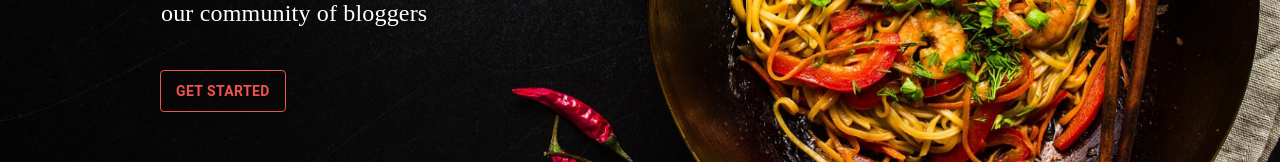
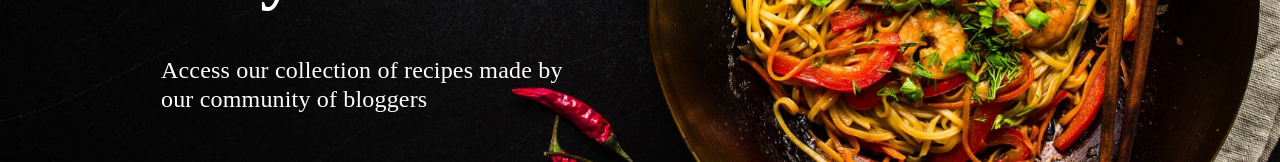
Before and after one commit to Coding-Dojo-Collaborators/OnlyPans-MERN, a React (Create React App) app in the folder client/: page / in a window 1280 px wide. Shown: the part 512-674 px from the top of the page. Built offline with nearby package versions, Linux system fonts and the light colour scheme; no server answers; a web font is replaced by a local one.

Commit message:
Landing page done

```diff
--- a/client/src/components/LandingPage/LandingBody.jsx
+++ b/client/src/components/LandingPage/LandingBody.jsx
@@ -2,7 +2,7 @@
 import * as React from 'react';
 import Typography from '@mui/material/Typography';
 // import RegistrationModal from '../modals/RegistrationModal';
-import { Button } from '@mui/material';
+// import { Button } from '@mui/material';
 
 export default () => {
 
@@ -10,7 +10,8 @@ export default () => {
     color: '#fff',
     fontFamily: 'Playfair Display',
     marginTop: 220,
-    marginLeft: 50
+    marginLeft: 50,
+    width: '500px'
   }
 
   const metaStyle = {
@@ -21,19 +22,19 @@ export default () => {
     width: '420px'
   }
 
-  const buttonStyle = {
-    ':hover': {
-      bgcolor: '#ef5350', // theme.palette.primary.main
-      color: 'white',
-    },
-    color: '#ef5350',
-    fontWeight: 'bold',
-    marginTop: 5,
-    marginLeft: 8,
-    padding: '8px 15px',
-    border: 1,
-    borderColor: '#ef5350'
-  }
+  // const buttonStyle = {
+  //   ':hover': {
+  //     bgcolor: '#ef5350', // theme.palette.primary.main
+  //     color: 'white',
+  //   },
+  //   color: '#ef5350',
+  //   fontWeight: 'bold',
+  //   marginTop: 5,
+  //   marginLeft: 8,
+  //   padding: '8px 15px',
+  //   border: 1,
+  //   borderColor: '#ef5350'
+  // }
 
   return (
     <div style={welcomeStyle} className='ps-5 ms-5'>
@@ -55,11 +56,11 @@ export default () => {
         Access our collection of recipes made by our community of bloggers
       </Typography>
       <div>
-        <Button
+        {/* <Button
           sx={buttonStyle}
         >
           Get Started
-        </Button>
+        </Button> */}
       </div>
     </div>
   );
--- a/client/src/views/Main.jsx
+++ b/client/src/views/Main.jsx
@@ -1,10 +1,13 @@
+/* eslint-disable import/no-anonymous-default-export */
 import axios from 'axios';
 import React, { useState, useEffect } from 'react';
+import { useHistory } from 'react-router-dom';
 import RecipeList from '../components/RecipeBlog/RecipeList';
-import { useHistory } from 'react-router-dom';
-const Main = () => {
-    const history = useHistory();
-    const [user, setUser] = useState('')
+
+export default () => {
+  const [user, setUser] = useState("");
+  const history = useHistory();
+
   useEffect(() => {
     axios.get("http://localhost:8000/api/users/getloggedinuser", { withCredentials: true })
       .then(res => {
@@ -14,12 +17,11 @@ const Main = () => {
         console.log("noUser logged in")
         history.push('/')
       })
-  }, []);
+  }, [history]);
+
   return (
-      <div>
-          <RecipeList user={user}/>
-      </div>
+    <div>
+      <RecipeList user={user} />
+    </div>
   )
 };
-
-export default Main;
```
